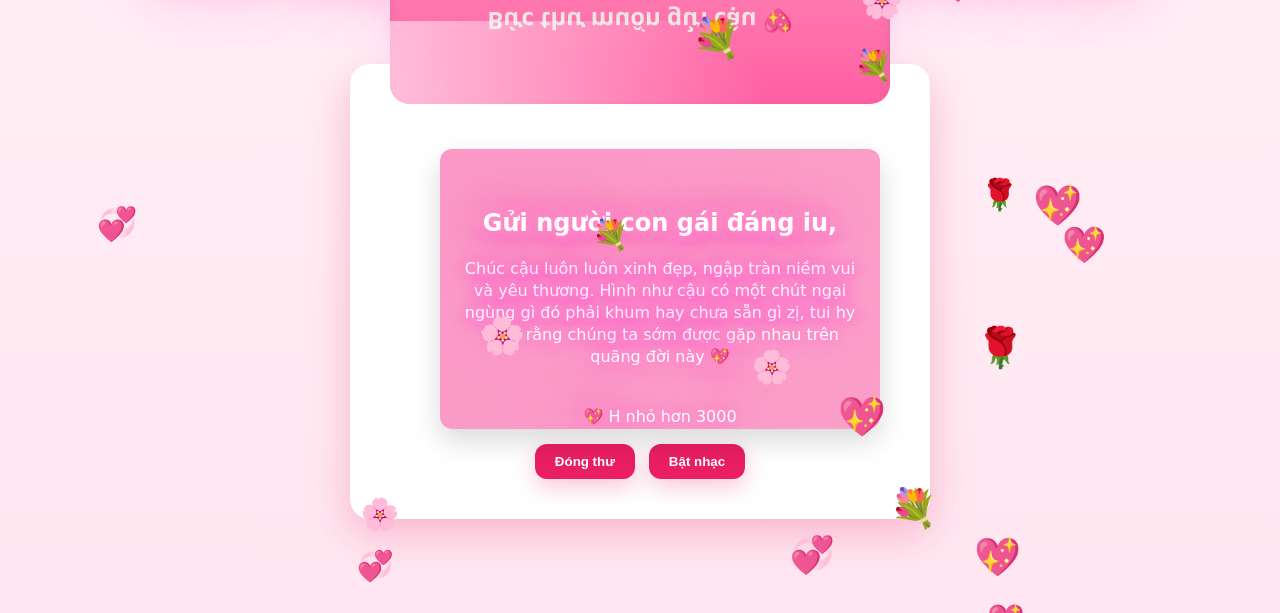
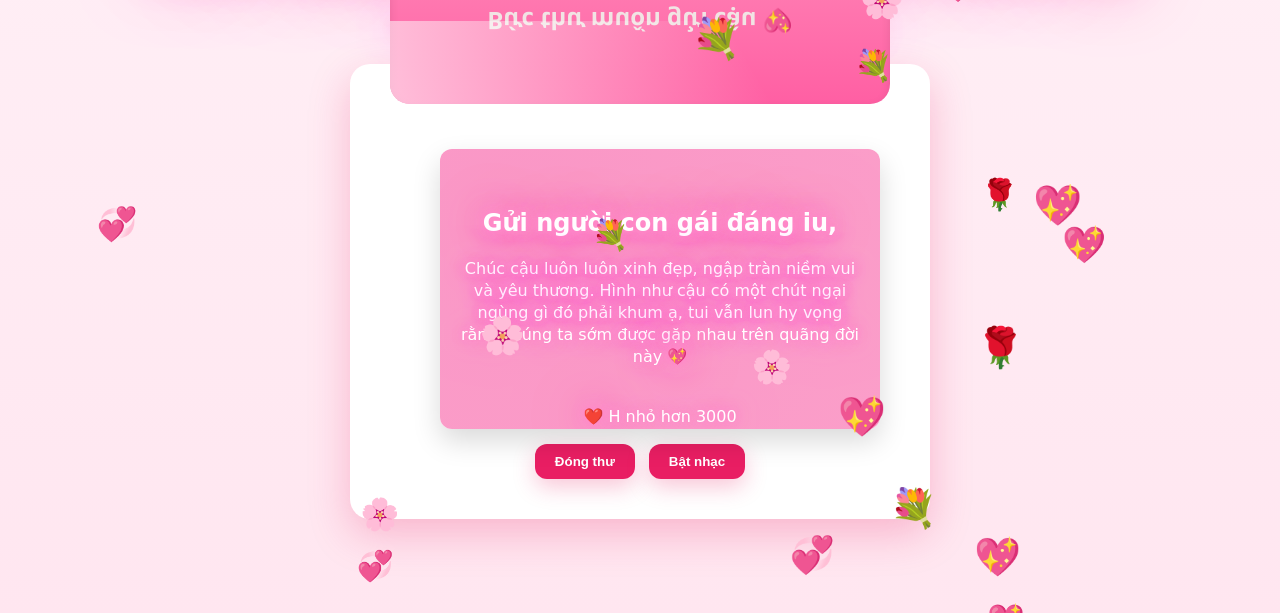
Before and after one commit to lehip/20-10, a plain HTML site: page index.html in a window 1280 px wide. Both pictures are taken after a click on the element 640 px from the left and 450 px from the top of the page. Shown: the part 187-800 px from the top of the page. Drawn offline with Linux system fonts and the light colour scheme.

Commit message:
update them icon

```diff
--- a/index.html
+++ b/index.html
@@ -25,9 +25,9 @@
             <h2>Gửi người con gái đáng iu,</h2>
             <p2>
               Chúc cậu luôn luôn xinh đẹp, ngập tràn niềm vui và yêu thương.
-              Hình như cậu có một chút ngại ngùng gì đó phải khum hay chưa sẵn gì zị, tui hy vọng rằng chúng ta sớm được gặp nhau trên quãng đời này 💖
+              Hình như cậu có một chút ngại ngùng gì đó phải khum ạ, tui vẫn lun hy vọng rằng chúng ta sớm được gặp nhau trên quãng đời này 💖
             </p2>
-            <p class="signature">💖 H nhỏ hơn 3000 </p>
+            <p class="signature">❤️ H nhỏ hơn 3000 </p>
           </div>
         </div>
 
```
